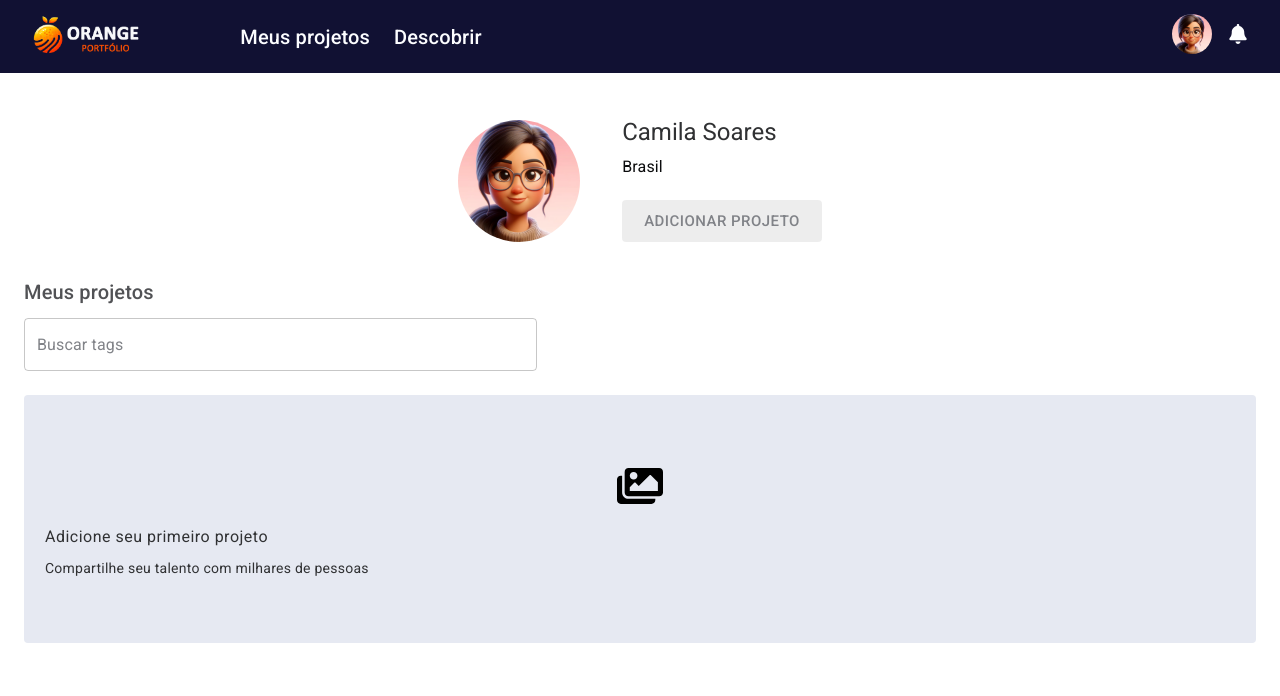
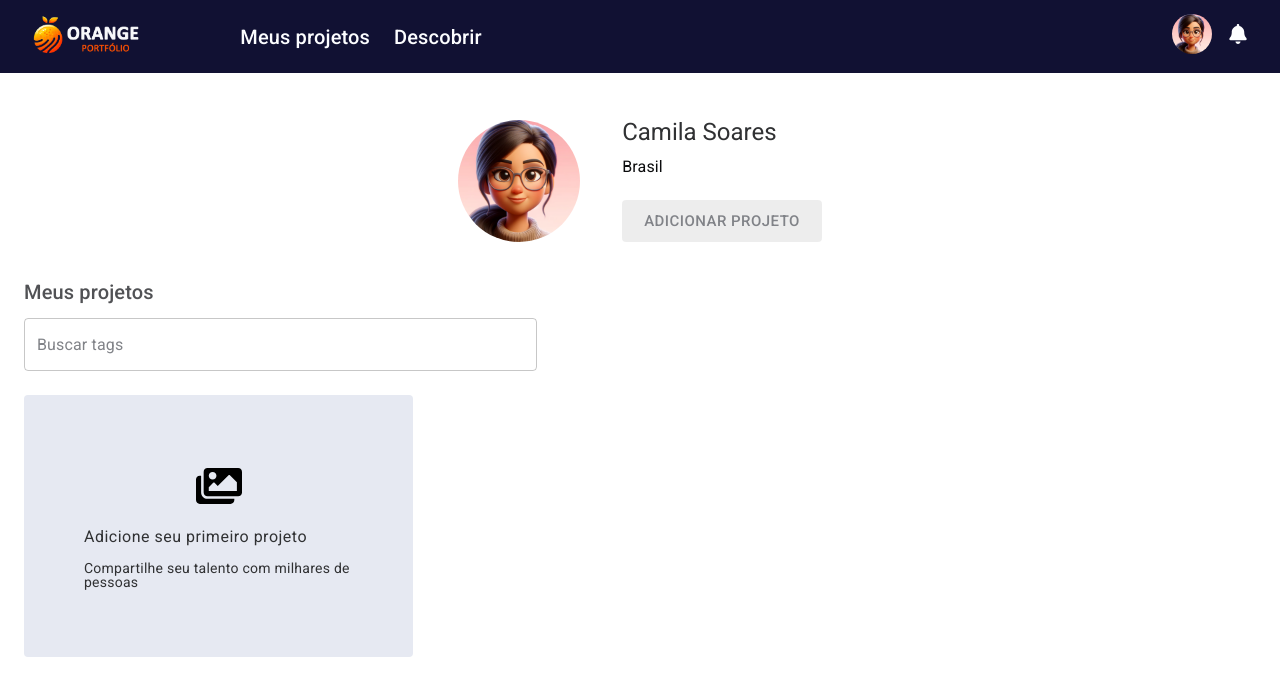
Before and after one commit to Hackathon-Orange-Juice-Squad-1/orange-notes_front-end, a React (Vite) app: page / in a window 1280 px wide. Shown: the top 696 px of the page. Built offline with nearby package versions, Linux system fonts and the light colour scheme.

Commit message:
Update responsiveness on ButtonAddProject component

```diff
--- a/src/components/ButtonAddProject/styles.js
+++ b/src/components/ButtonAddProject/styles.js
@@ -18,6 +18,12 @@ export const Container = styled.button`
 
     margin-top: 2.4rem;
 
+    @media (min-width: 425px) {
+        max-width: 38.9rem;
+        min-height: 25.8rem;
+        padding: 6.8rem 6rem;
+    }
+
     > label {
         align-self: center;
         cursor: pointer;
@@ -32,6 +38,7 @@ export const Container = styled.button`
         font-weight: 400;
         line-height: 1.6rem;
         letter-spacing: 0.5px;
+        text-align: left;
         color: ${({ theme }) => theme.COLORS.GRAY_4};
     }
 
@@ -40,6 +47,7 @@ export const Container = styled.button`
         font-weight: 400;
         line-height: 1.4rem;
         letter-spacing: 0.25px;
+        text-align: left;
         color: ${({ theme }) => theme.COLORS.GRAY_4};
     }
 `;
```
